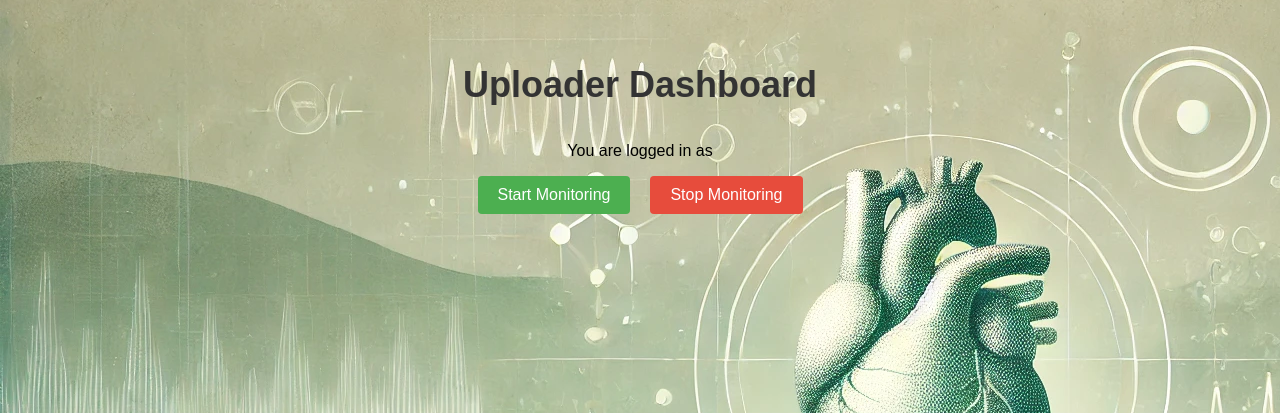
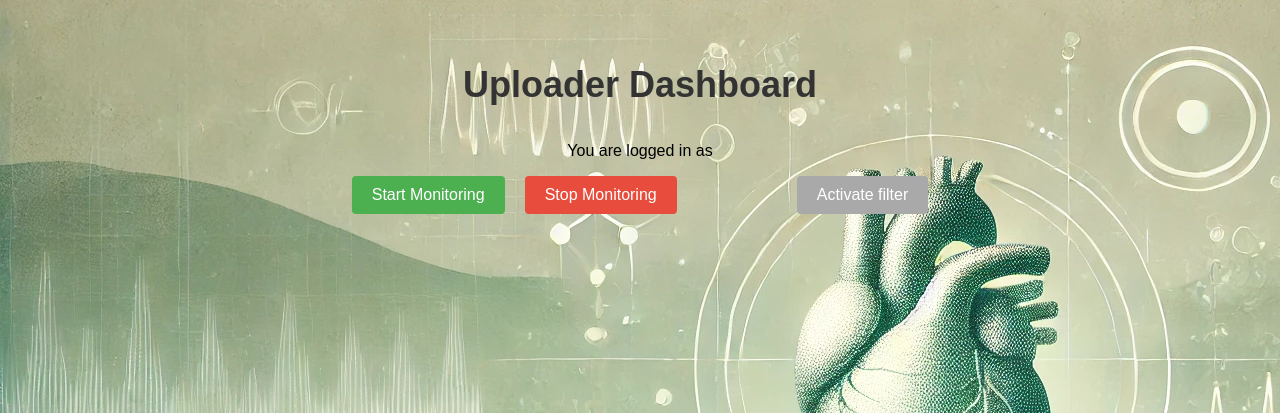
Before and after one commit to oprisadonis/CFpred_HeartMonitor, a Flask app: template templates/uploader_dashboard.html in a window 1280 px wide. Shown: the part 68-481 px from the top of the page. Run offline with Flask 3, Linux system fonts and the light colour scheme; the template is opened without the code that fills it, so the values that code supplies are empty; some libraries are stand-ins or nearby versions.

Commit message:
100Hz reading of the senzor & filter for the real time plot

```diff
--- a/app.py
+++ b/app.py
@@ -65,13 +65,45 @@ CONNECTED = False
 conn: socket
 q = Queue()  # for the live plot in uploader_dashboard
 
+useFilter = False
 
+
+# def background_thread():
+#     global q
+#     filterQ = Queue()
+#     while True:
+#         if not q.empty():
+#             if useFilter:
+#                 if filterQ.qsize() >= 4:
+#                     filterQ.get()
+#                     e = q.get()
+#                     filterQ.put(e.red_signal)
+#                     avg = sum(list(filterQ.queue)) / filterQ.qsize()
+#                     socketio.emit('updateSensorData', {'value': avg, "date": e.timestamp.timestamp()})
+#                     filterQ.
+#                 else:
+#                     e = q.get()
+#                     filterQ.put(e.red_signal)
+#             else:
+#                 e = q.get()
+#                 socketio.emit('updateSensorData', {'value': e.red_signal, "date": e.timestamp.timestamp()})
 def background_thread():
+    # logic of 25Hz for both with or without filter
     global q
+    filterQ = []
     while True:
         if not q.empty():
-            e = q.get()
-            socketio.emit('updateSensorData', {'value': e.red_signal, "date": e.timestamp.timestamp()})
+            if useFilter:
+                e = q.get()
+                filterQ.append(e.red_signal)
+                if len(filterQ) >= 4:
+                    avg = sum(filterQ) / len(filterQ)
+                    socketio.emit('updateSensorData', {'value': avg, "date": e.timestamp.timestamp()})
+                    filterQ = []
+            else:
+                e = q.get()
+                socketio.emit('updateSensorData', {'value': e.red_signal, "date": e.timestamp.timestamp()})
+
 
 
 @socketio.on('connect')
@@ -303,5 +335,12 @@ def stopMonitoring():
     return Response(status=204)
 
 
+@app.route('/activateFilter')
+@login_required
+def activateFilter():
+    global useFilter
+    useFilter = not useFilter
+
+
 if __name__ == '__main__':
     socketio.run(app, host='0.0.0.0', port=5000, allow_unsafe_werkzeug=True)
--- a/templates/uploader_dashboard.html
+++ b/templates/uploader_dashboard.html
@@ -145,6 +145,7 @@
     <div class="start-stop-buttons">
         <button onclick="startMonitoring()" class="start-btn" id="startMonitoring">Start Monitoring</button>
         <button onclick="stopMonitoring()" class="logout-btn" id="stopMonitoring">Stop Monitoring</button>
+        <button onclick="activateFilter()"  id="filterBtn" class="standard-btn" style="margin-left: 100px">Activate filter</button>
     </div>
 
     <div id="chart"></div>
@@ -155,7 +156,7 @@
 <script>
     let isMonitoring = false;
     let buffer = [];
-    const MAX_POINTS = 200;
+    const MAX_POINTS = 400;
     let cnt = 0;
     Plotly.plot('chart', [{
         y: [0],
@@ -170,7 +171,7 @@
             socket.on("updateSensorData", async function (msg) {
                 console.log("Received sensorData :: " + msg.date + " :: " + msg.value);
                 updateChart(msg.date, msg.value);
-                await delay(10);
+                //await delay(5);
             });
         });
 
@@ -210,6 +211,19 @@
             .then(() => console.log("Stopped monitoring"))
             .catch(error => console.error('Error stopping monitoring:', error));
     }
+
+    function activateFilter() {
+        const button = document.getElementById("filterBtn");
+        if (button.innerText === "Activate filter") {
+            button.innerText = "Deactivate filter";
+        } else {
+            button.innerText = "Activate filter";
+        }
+        fetch('/activateFilter')
+            .then(() => console.log("Filter activated/deactivated"))
+            .catch(error => console.error('Error with the filter', error));
+    }
+
     function connectSensor(){
         document.getElementById('status-text').innerText = "Checking sensor status..."
         fetch('/connectSensor')
```
Also changed, not shown: 1 other file.
